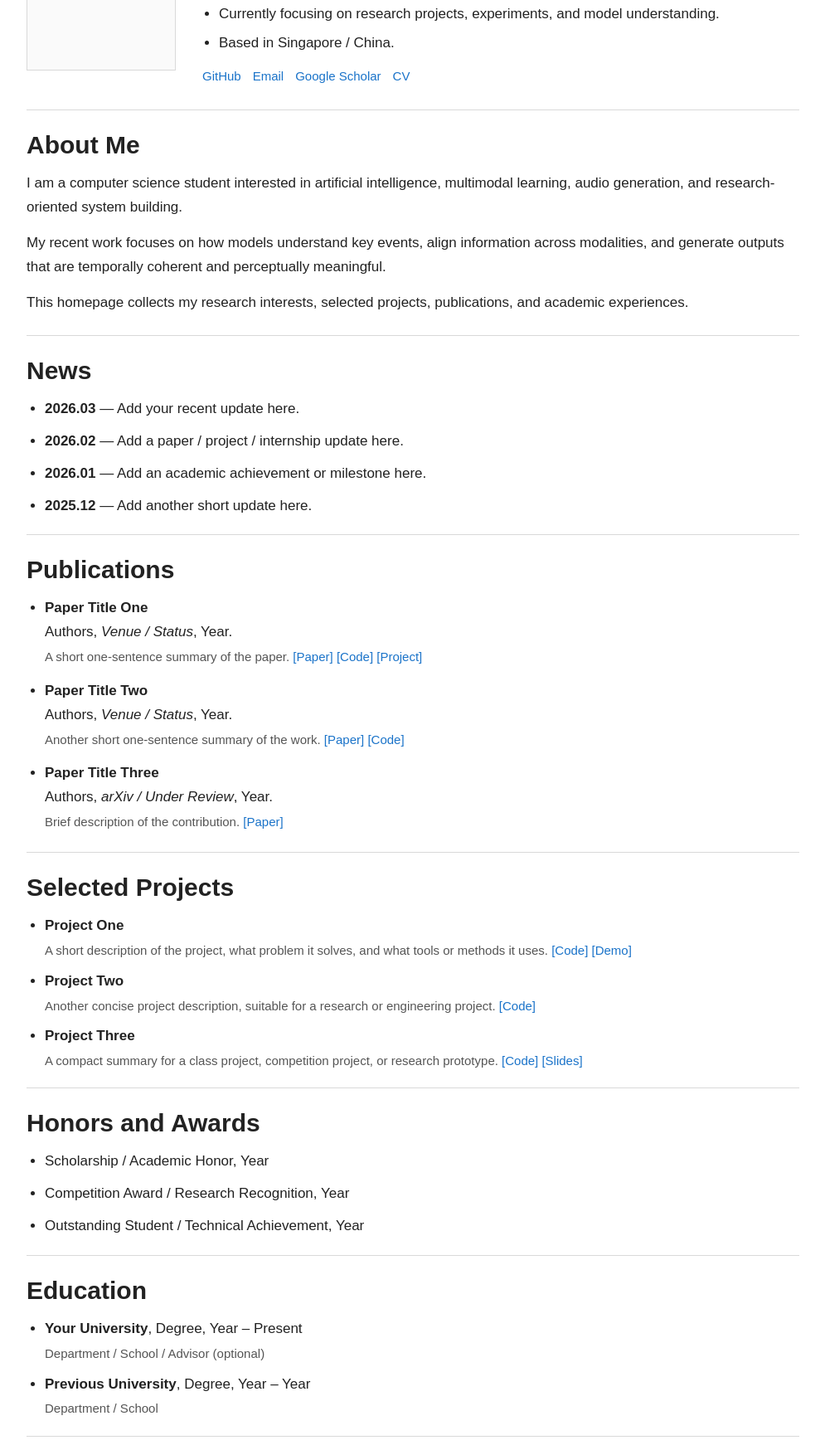
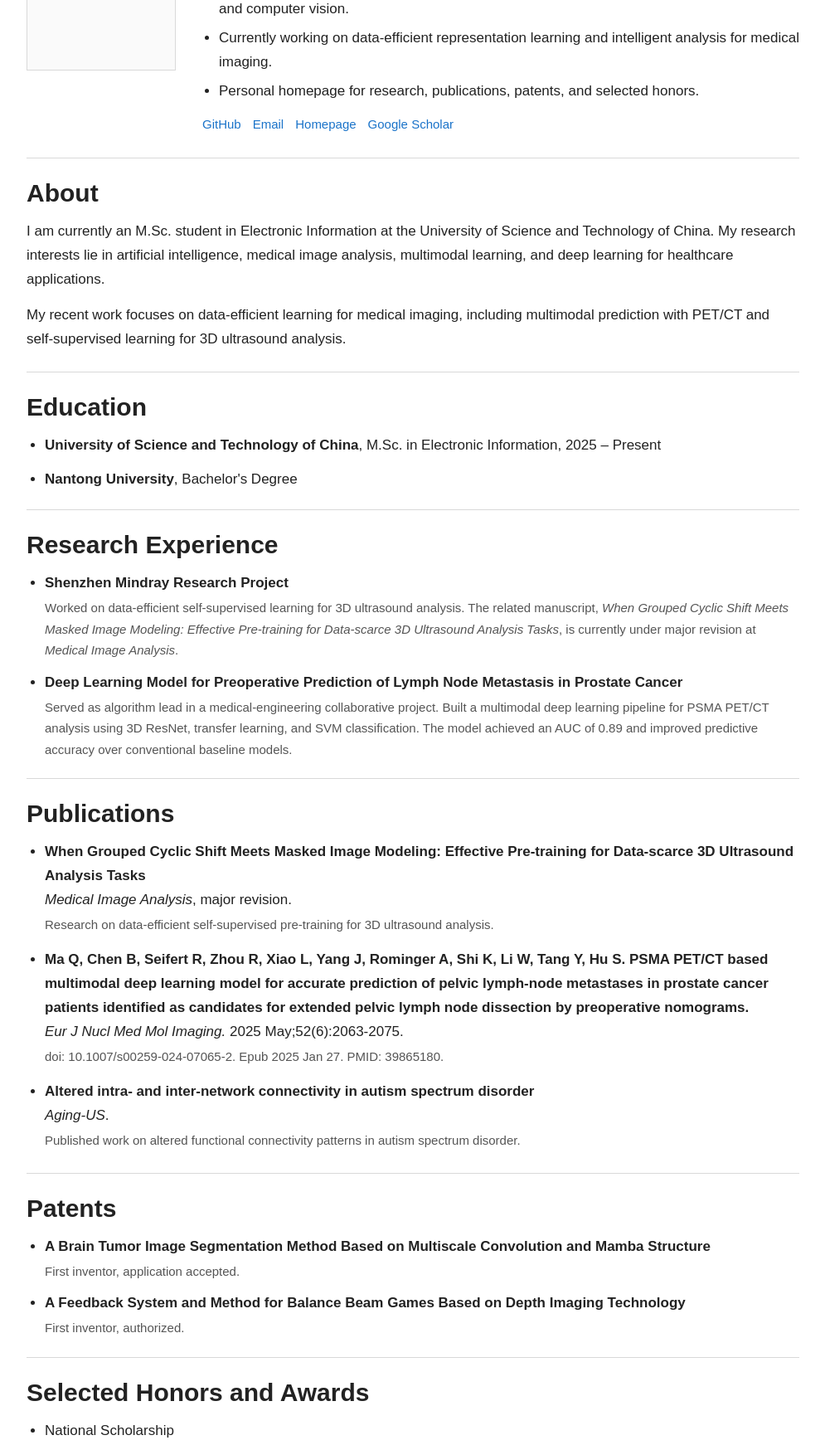
Before and after one commit to MohuaChou/mohuachou.github.io, a plain HTML site: page index.html in a window 1280 px wide. Shown: the part 241-1983 px from the top of the page at 83% size, without its empty margins (142-1137 px from the left). Drawn offline with Linux system fonts and the light colour scheme.

Commit message:
Update index.html

```diff
--- a/index.html
+++ b/index.html
@@ -1,10 +1,10 @@
 <!DOCTYPE html>
-<html lang="zh-CN">
+<html lang="en">
 <head>
   <meta charset="UTF-8" />
   <meta name="viewport" content="width=device-width, initial-scale=1.0" />
-  <title>Ray | Homepage</title>
-  <meta name="description" content="Ray's personal homepage" />
+  <title>Rui Zhou | Homepage</title>
+  <meta name="description" content="Rui Zhou's academic homepage" />
   <style>
     :root {
       --text: #222;
@@ -154,7 +154,7 @@
     }
 
     .item-list li {
-      margin-bottom: 10px;
+      margin-bottom: 12px;
     }
 
     .pub-list {
@@ -163,15 +163,11 @@
     }
 
     .pub-list li {
-      margin-bottom: 14px;
+      margin-bottom: 16px;
     }
 
     .pub-title {
       font-weight: 700;
-    }
-
-    .muted {
-      color: var(--subtext);
     }
 
     .two-line {
@@ -212,14 +208,14 @@
 <body>
   <div class="topbar">
     <div class="topbar-inner">
-      <div class="site-name">Ray</div>
+      <div class="site-name">Rui Zhou</div>
       <nav class="nav">
         <a href="#about">About</a>
-        <a href="#news">News</a>
+        <a href="#education">Education</a>
+        <a href="#research">Research</a>
         <a href="#publications">Publications</a>
-        <a href="#projects">Projects</a>
+        <a href="#patents">Patents</a>
         <a href="#honors">Honors</a>
-        <a href="#education">Education</a>
         <a href="#contact">Contact</a>
       </nav>
     </div>
@@ -232,46 +228,67 @@
       </div>
 
       <div>
-        <h1 class="name">Ray</h1>
-        <div class="name-sub">Computer Science Student / AI Researcher</div>
+        <h1 class="name">Rui Zhou</h1>
+        <div class="name-sub">M.Sc. Student in Electronic Information, University of Science and Technology of China</div>
 
         <ul class="intro-list">
-          <li>Research interests: AI, multimodal learning, audio generation, event-centric generation.</li>
-          <li>Currently focusing on research projects, experiments, and model understanding.</li>
-          <li>Based in Singapore / China.</li>
+          <li>Research interests: artificial intelligence, medical image analysis, multimodal deep learning, and computer vision.</li>
+          <li>Currently working on data-efficient representation learning and intelligent analysis for medical imaging.</li>
+          <li>Personal homepage for research, publications, patents, and selected honors.</li>
         </ul>
 
         <div class="links">
           <a href="https://github.com/MohuaChou" target="_blank">GitHub</a>
-          <a href="mailto:your_email@example.com">Email</a>
+          <a href="mailto:rayzhouluvrain@163.com">Email</a>
+          <a href="https://mohuachou.github.io" target="_blank">Homepage</a>
           <a href="#">Google Scholar</a>
-          <a href="#">CV</a>
         </div>
       </div>
     </section>
 
     <section id="about" class="section">
-      <h2 class="section-title">About Me</h2>
+      <h2 class="section-title">About</h2>
       <p>
-        I am a computer science student interested in artificial intelligence, multimodal learning,
-        audio generation, and research-oriented system building.
+        I am currently an M.Sc. student in Electronic Information at the University of Science and Technology of China.
+        My research interests lie in artificial intelligence, medical image analysis, multimodal learning, and deep learning for healthcare applications.
       </p>
       <p>
-        My recent work focuses on how models understand key events, align information across modalities,
-        and generate outputs that are temporally coherent and perceptually meaningful.
-      </p>
-      <p>
-        This homepage collects my research interests, selected projects, publications, and academic experiences.
+        My recent work focuses on data-efficient learning for medical imaging, including multimodal prediction with PET/CT and self-supervised learning for 3D ultrasound analysis.
       </p>
     </section>
 
-    <section id="news" class="section">
-      <h2 class="section-title">News</h2>
+    <section id="education" class="section">
+      <h2 class="section-title">Education</h2>
       <ul class="item-list">
-        <li><strong>2026.03</strong> — Add your recent update here.</li>
-        <li><strong>2026.02</strong> — Add a paper / project / internship update here.</li>
-        <li><strong>2026.01</strong> — Add an academic achievement or milestone here.</li>
-        <li><strong>2025.12</strong> — Add another short update here.</li>
+        <li>
+          <strong>University of Science and Technology of China</strong>, M.Sc. in Electronic Information, 2025 – Present
+        </li>
+        <li>
+          <strong>Nantong University</strong>, Bachelor's Degree
+        </li>
+      </ul>
+    </section>
+
+    <section id="research" class="section">
+      <h2 class="section-title">Research Experience</h2>
+      <ul class="item-list">
+        <li>
+          <strong>Shenzhen Mindray Research Project</strong>
+          <div class="two-line">
+            Worked on data-efficient self-supervised learning for 3D ultrasound analysis.
+            The related manuscript, <em>When Grouped Cyclic Shift Meets Masked Image Modeling: Effective Pre-training for Data-scarce 3D Ultrasound Analysis Tasks</em>,
+            is currently under major revision at <em>Medical Image Analysis</em>.
+          </div>
+        </li>
+
+        <li>
+          <strong>Deep Learning Model for Preoperative Prediction of Lymph Node Metastasis in Prostate Cancer</strong>
+          <div class="two-line">
+            Served as algorithm lead in a medical-engineering collaborative project.
+            Built a multimodal deep learning pipeline for PSMA PET/CT analysis using 3D ResNet, transfer learning, and SVM classification.
+            The model achieved an AUC of 0.89 and improved predictive accuracy over conventional baseline models.
+          </div>
+        </li>
       </ul>
     </section>
 
@@ -279,125 +296,68 @@
       <h2 class="section-title">Publications</h2>
       <ul class="pub-list">
         <li>
-          <span class="pub-title">Paper Title One</span><br />
-          Authors, <em>Venue / Status</em>, Year.
+          <span class="pub-title">When Grouped Cyclic Shift Meets Masked Image Modeling: Effective Pre-training for Data-scarce 3D Ultrasound Analysis Tasks</span><br />
+          <em>Medical Image Analysis</em>, major revision.
           <div class="two-line">
-            A short one-sentence summary of the paper.
-            <a href="#">[Paper]</a>
-            <a href="#">[Code]</a>
-            <a href="#">[Project]</a>
+            Research on data-efficient self-supervised pre-training for 3D ultrasound analysis.
           </div>
         </li>
 
         <li>
-          <span class="pub-title">Paper Title Two</span><br />
-          Authors, <em>Venue / Status</em>, Year.
+          <span class="pub-title">Ma Q, Chen B, Seifert R, Zhou R, Xiao L, Yang J, Rominger A, Shi K, Li W, Tang Y, Hu S. PSMA PET/CT based multimodal deep learning model for accurate prediction of pelvic lymph-node metastases in prostate cancer patients identified as candidates for extended pelvic lymph node dissection by preoperative nomograms.</span><br />
+          <em>Eur J Nucl Med Mol Imaging.</em> 2025 May;52(6):2063-2075.
           <div class="two-line">
-            Another short one-sentence summary of the work.
-            <a href="#">[Paper]</a>
-            <a href="#">[Code]</a>
+            doi: 10.1007/s00259-024-07065-2. Epub 2025 Jan 27. PMID: 39865180.
           </div>
         </li>
 
         <li>
-          <span class="pub-title">Paper Title Three</span><br />
-          Authors, <em>arXiv / Under Review</em>, Year.
+          <span class="pub-title">Altered intra- and inter-network connectivity in autism spectrum disorder</span><br />
+          <em>Aging-US</em>.
           <div class="two-line">
-            Brief description of the contribution.
-            <a href="#">[Paper]</a>
+            Published work on altered functional connectivity patterns in autism spectrum disorder.
           </div>
         </li>
       </ul>
     </section>
 
-    <section id="projects" class="section">
-      <h2 class="section-title">Selected Projects</h2>
+    <section id="patents" class="section">
+      <h2 class="section-title">Patents</h2>
       <ul class="item-list">
         <li>
-          <strong>Project One</strong>
-          <div class="two-line">
-            A short description of the project, what problem it solves, and what tools or methods it uses.
-            <a href="#">[Code]</a>
-            <a href="#">[Demo]</a>
-          </div>
+          <strong>A Brain Tumor Image Segmentation Method Based on Multiscale Convolution and Mamba Structure</strong>
+          <div class="two-line">First inventor, application accepted.</div>
         </li>
-
         <li>
-          <strong>Project Two</strong>
-          <div class="two-line">
-            Another concise project description, suitable for a research or engineering project.
-            <a href="#">[Code]</a>
-          </div>
-        </li>
-
-        <li>
-          <strong>Project Three</strong>
-          <div class="two-line">
-            A compact summary for a class project, competition project, or research prototype.
-            <a href="#">[Code]</a>
-            <a href="#">[Slides]</a>
-          </div>
+          <strong>A Feedback System and Method for Balance Beam Games Based on Depth Imaging Technology</strong>
+          <div class="two-line">First inventor, authorized.</div>
         </li>
       </ul>
     </section>
 
     <section id="honors" class="section">
-      <h2 class="section-title">Honors and Awards</h2>
+      <h2 class="section-title">Selected Honors and Awards</h2>
       <ul class="item-list">
-        <li>Scholarship / Academic Honor, Year</li>
-        <li>Competition Award / Research Recognition, Year</li>
-        <li>Outstanding Student / Technical Achievement, Year</li>
-      </ul>
-    </section>
-
-    <section id="education" class="section">
-      <h2 class="section-title">Education</h2>
-      <ul class="item-list">
-        <li>
-          <strong>Your University</strong>, Degree, Year – Present
-          <div class="two-line">Department / School / Advisor (optional)</div>
-        </li>
-        <li>
-          <strong>Previous University</strong>, Degree, Year – Year
-          <div class="two-line">Department / School</div>
-        </li>
-      </ul>
-    </section>
-
-    <section id="experience" class="section">
-      <h2 class="section-title">Experience</h2>
-      <ul class="item-list">
-        <li>
-          <strong>Research Assistant / Student Researcher</strong>, Institution, Year – Present
-          <div class="two-line">Add one sentence describing your work.</div>
-        </li>
-        <li>
-          <strong>Intern</strong>, Company / Lab, Year – Year
-          <div class="two-line">Add one sentence describing your role.</div>
-        </li>
-      </ul>
-    </section>
-
-    <section id="services" class="section">
-      <h2 class="section-title">Professional Services</h2>
-      <ul class="item-list">
-        <li>Reviewer / Volunteer / Teaching Assistant information can go here.</li>
-        <li>Conference service, journal review, or lab responsibilities can go here.</li>
+        <li>National Scholarship</li>
+        <li>Jiangsu Provincial “Three Good Student”</li>
+        <li>First Prize, National Advanced Mapping Technology and Product Information Modeling Innovation Competition</li>
+        <li>Second Prize, National College Student Intelligent Car Competition</li>
+        <li>First Prize, Provincial “Internet+” Innovation and Entrepreneurship Competition</li>
+        <li>Second Prize, Lanqiao Cup Provincial Competition (Python Group)</li>
       </ul>
     </section>
 
     <section id="contact" class="section">
       <h2 class="section-title">Contact</h2>
       <ul class="item-list">
-        <li>Email: <a href="mailto:your_email@example.com">your_email@example.com</a></li>
+        <li>Email: <a href="mailto:rayzhouluvrain@163.com">rayzhouluvrain@163.com</a></li>
         <li>GitHub: <a href="https://github.com/MohuaChou" target="_blank">github.com/MohuaChou</a></li>
         <li>Homepage: <a href="https://mohuachou.github.io" target="_blank">mohuachou.github.io</a></li>
-        <li>Google Scholar / LinkedIn: <a href="#">Add your link here</a></li>
       </ul>
     </section>
 
     <div class="footer">
-      © 2026 Ray. Built with GitHub Pages.
+      © 2026 Rui Zhou. Built with GitHub Pages.
     </div>
   </div>
 </body>
```
